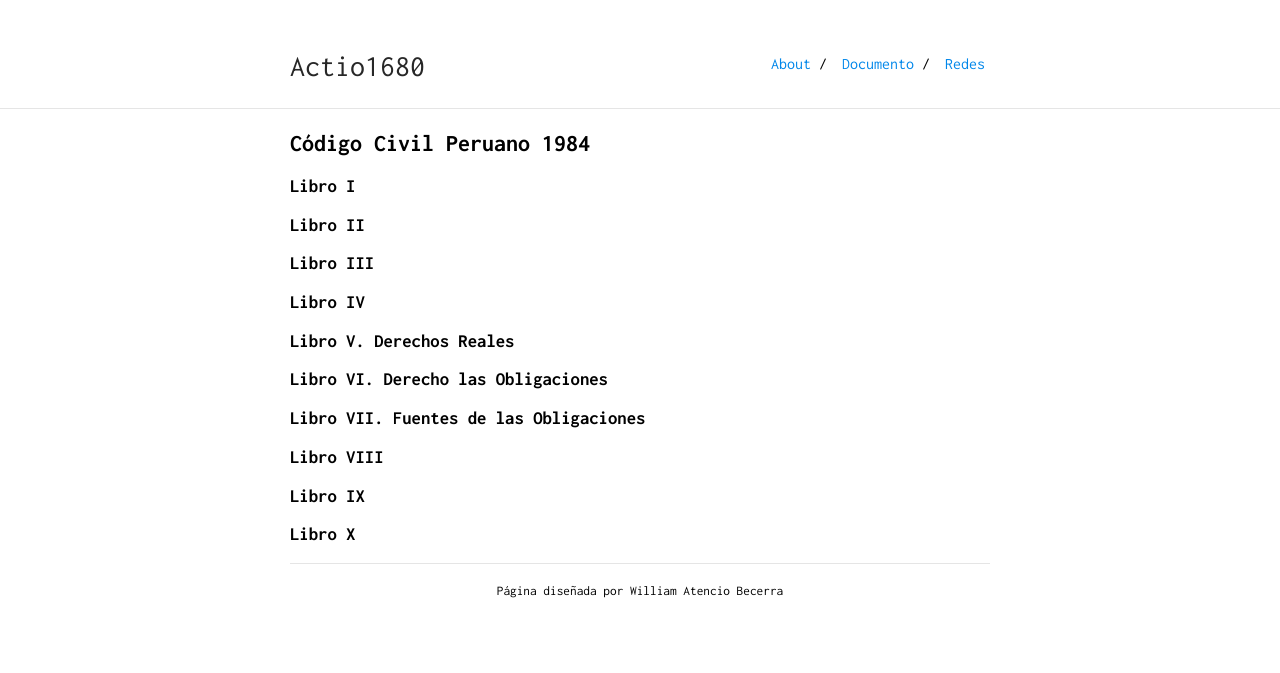
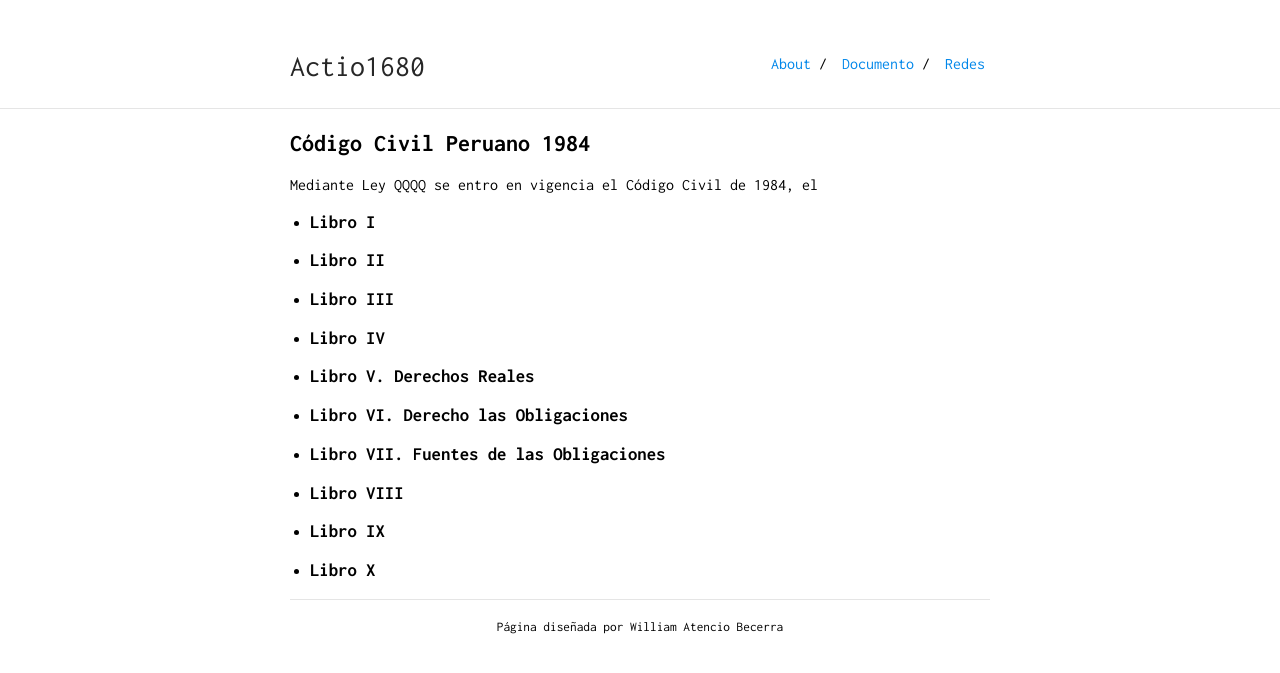
Before and after one commit to actio1680/actio1680.github.io, a Jekyll site: the page built from cc1984.md, in a window 1280 px wide. Shown: the top 673 px of the page. Built offline with Jekyll 4.4.1, drawn with Linux system fonts in a browser that asks for light colours; our own code applies the rules of GitHub Pages for plain Markdown files.

Commit message:
Update cc1984.md

```diff
--- a/cc1984.md
+++ b/cc1984.md
@@ -1,16 +1,16 @@
 ---
 layout: default
 ---
+## Código Civil Peruano 1984
+Mediante Ley QQQQ se entro en vigencia el Código Civil de 1984, el
 
-## Código Civil Peruano 1984
-
-### Libro I
-### Libro II
-### Libro III
-### Libro IV
-### Libro V. Derechos Reales
-### Libro VI. Derecho las Obligaciones
-### Libro VII. Fuentes de las Obligaciones
-### Libro VIII
-### Libro IX
-### Libro X
+- ### Libro I
+- ### Libro II
+- ### Libro III
+- ### Libro IV
+- ### Libro V. Derechos Reales
+- ### Libro VI. Derecho las Obligaciones
+- ### Libro VII. Fuentes de las Obligaciones
+- ### Libro VIII
+- ### Libro IX
+- ### Libro X
```
